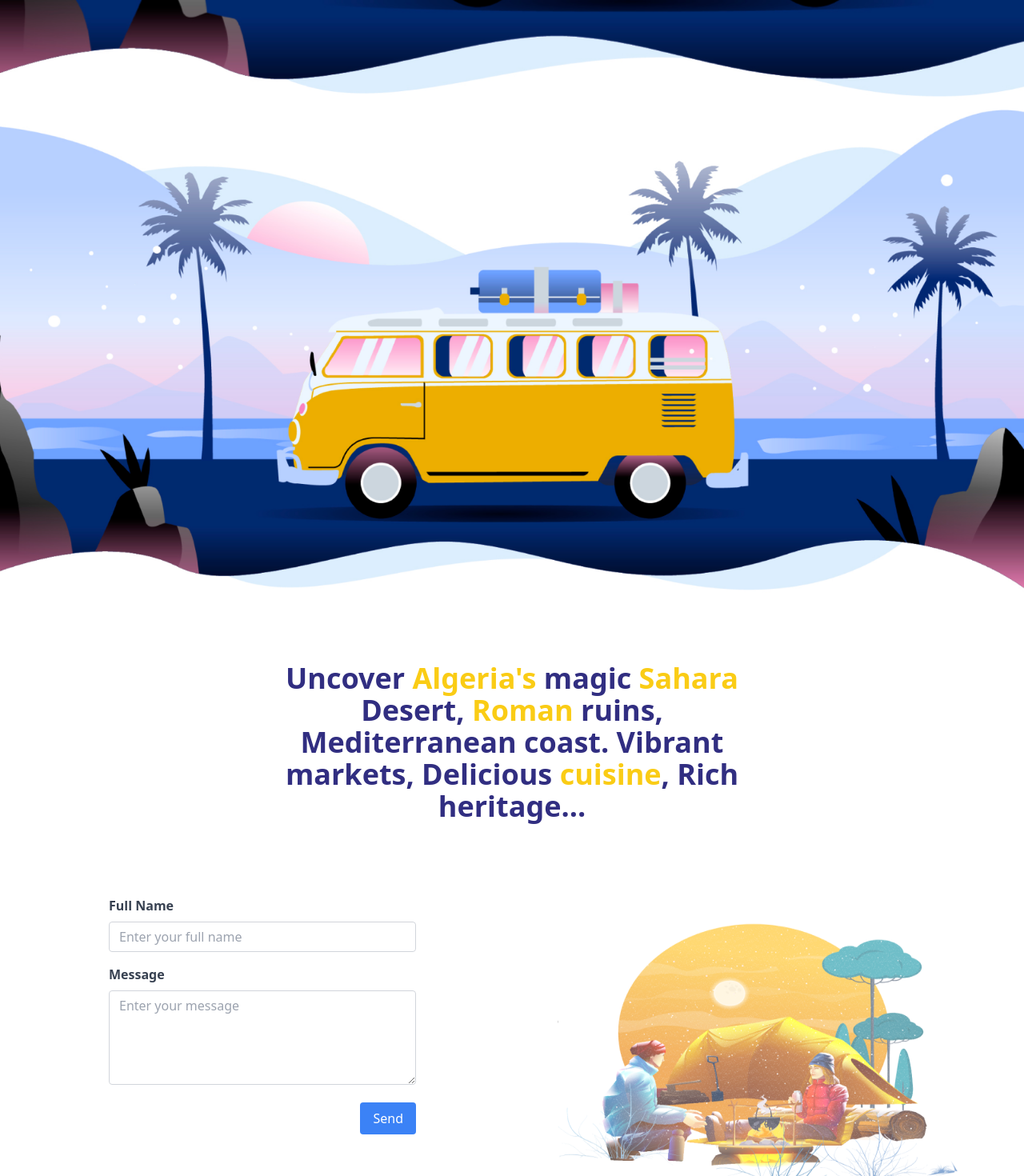
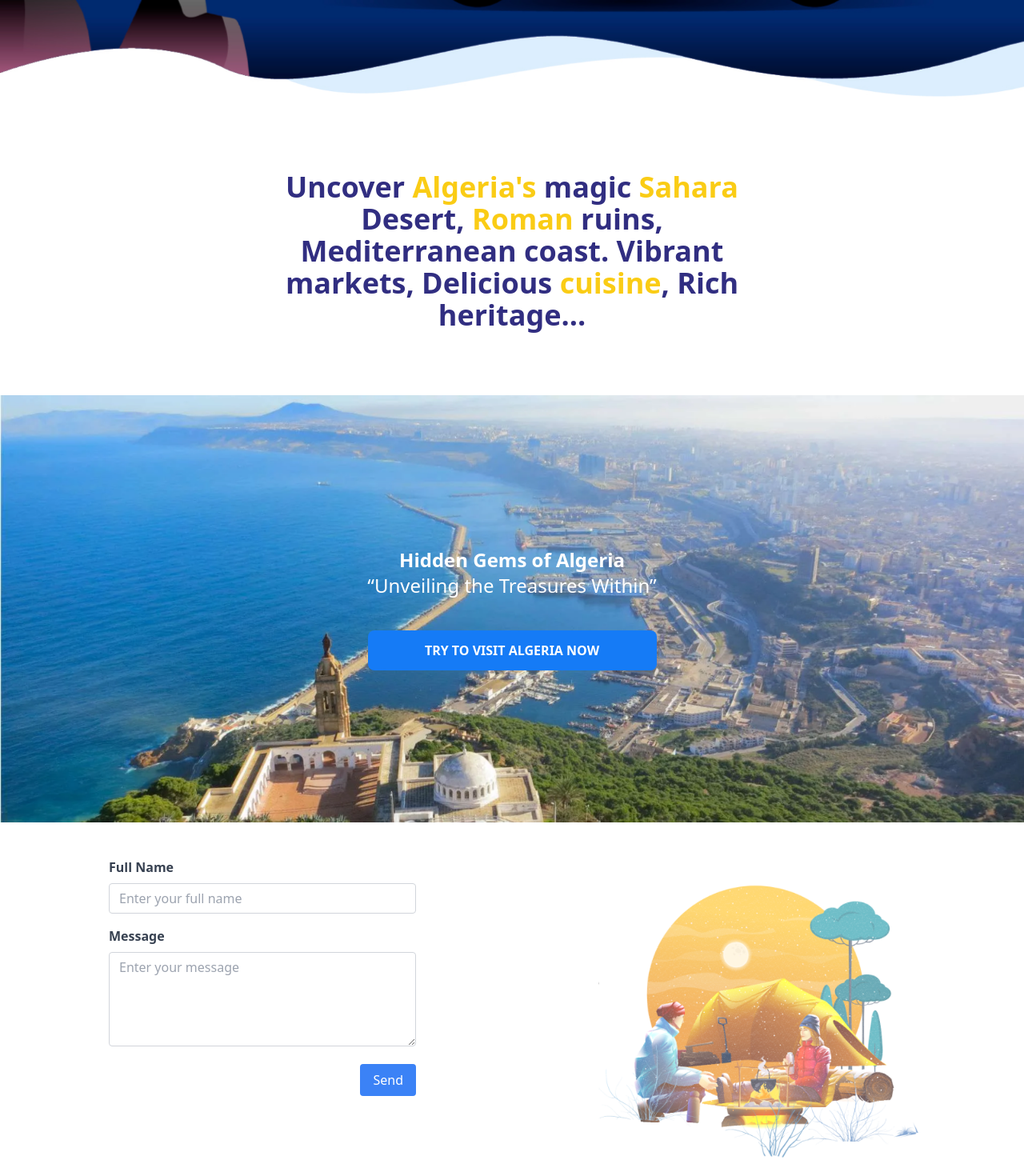
Before and after one commit to Abdousimo/Turismo, a Next.js app: page / in a window 1280 px wide. Shown: the part 860-2330 px from the top of the page at 80% size. Built offline with nearby package versions, Linux system fonts and the light colour scheme.

Commit message:
Some modifications in landing page

```diff
--- a/package.json
+++ b/package.json
@@ -16,6 +16,7 @@
     "postcss": "8.4.23",
     "react": "18.2.0",
     "react-dom": "18.2.0",
+    "swiper": "^9.3.2",
     "tailwindcss": "3.3.2"
   }
 }
--- a/src/components/LandingPage/Contact.jsx
+++ b/src/components/LandingPage/Contact.jsx
@@ -59,7 +59,7 @@ function Contact(props) {
        </form>
             </div>
             <div className='image w-11/12 md:w-1/2 flex items-center justify-center px-6'>
-                 <img src='/image_processing20220123-2187-1ksjorh 2.png' alt='' className='w-[510px] h-[400px]'/>
+                 <img src='/image_processing20220123-2187-1ksjorh 2.png' alt='' className='w-[510px] h-[400px] object-contain'/>
             </div>
     </section>
     );
--- a/src/components/LandingPage/Footer.jsx
+++ b/src/components/LandingPage/Footer.jsx
@@ -8,7 +8,7 @@ function Footer(props) {
                      <img src='/Asset 1 1.png' alt='' className='w-[192px] h-[183px]'/>
                 </div>
                 <div className='w-full md:1/3 flex justify-center items-center'>
-                     <button className='w-11/12 md:w-full h-10 bg-white text-indigo-700 font-bold flex justify-center items-center rounded-lg'>Try to visit algeria now</button>
+                     <button className='w-11/12 md:w-full h-10 bg-white text-indigo-700 hover:bg-indigo-600 hover:text-white font-bold flex justify-center items-center rounded-lg'>Try to visit algeria now</button>
                 </div>
                 <div className='w-full md:1/3 flex flex-col text-white justify-center items-center'>
                       <p>what</p>
--- a/src/components/LandingPage/Header.jsx
+++ b/src/components/LandingPage/Header.jsx
@@ -10,11 +10,11 @@ function Header(props) {
             <Image width={250} height={70} src="/Asset 2 1.png" alt='' className='object-contain'/>
             </div>
             <div className='w-full h-8 flex flex-col justify-center items-center gap-4'>
-                <p className='font-sans text-md'>Be Fearless in The Pursuit Of What Sets Your soul On Fire in ALGERIA</p>
+                <p className='font-sans text-md text-center'>Be Fearless in The Pursuit Of What Sets Your soul On Fire in ALGERIA</p>
                 <p className='text-5xl font-sans z-10'>Let's go for travel</p>
             </div>
             <div id='Hero'  className="w-full h-[770px] z-0 flex justify-center items-start pt-20">
-                <button className='w-[226px] h-[55px] bg-[#FFC100] font-bold text-[#fff] text-xl rounded-2xl'>L'ETS TRAVEL</button>
+                <button className='w-[226px] h-[55px] bg-[#FFC100] hover:bg-yellow-200 font-bold text-[#fff] text-xl rounded-2xl'>L'ETS TRAVEL</button>
             </div>
         </section>
     );
--- a/src/components/LandingPage/ImageSlider.jsx
+++ b/src/components/LandingPage/ImageSlider.jsx
@@ -1,7 +1,11 @@
 import React from 'react';
 import Image from 'next/image';
 import { useState, useEffect } from 'react';
+// Import Swiper React components
+import { Swiper, SwiperSlide } from 'swiper/react';
 
+// Import Swiper styles
+import 'swiper/css';
 const images = [
   '/Back1.png',
   '/Asset 2 1.png',
@@ -17,24 +21,63 @@ const ImageSlider = () => {
     const timeout = setTimeout(() => {
       // Increment the image index
       setCurrentImageIndex((prevIndex) => (prevIndex + 1) % images.length);
-    }, 3000); // Set the timeout duration (e.g., 3 seconds)
+    }, 2000); // Set the timeout duration (e.g., 3 seconds)
 
     return () => clearTimeout(timeout);
   }, [currentImageIndex]);
 
   return (
-    <div className="slider flex overflow-auto mb-8">
-    {images.map((image, index) => (
-      <img
-        key={index}
-        src={image}
-        alt="Slider Image"
-        className='w-full h-auto transition-opacity duration-500'
+  //   <Swiper
+  //   spaceBetween={50}
+  //   slidesPerView={3}
+  //   loop
+  //   autoplay={{
+  //     pauseOnMouseEnter: false,
+  //     disableOnInteraction: false,
+  //     delay: 1000,
+  //     waitForTransition: false
+  //   }}
+  //   onSlideChange={() => console.log('slide change')}
+  //   onSwiper={(swiper) => console.log(swiper)}
+  // >
+  //   <SwiperSlide>
+  //           <img
+  //               id='slide'
+  //               src={images[0]}
+  //               alt="Slider Image"
+  //               className='w-full h-auto transition-transform translate-x-0 ease-in'
+  //            />
+  //         </SwiperSlide>
+  //   <SwiperSlide><img
+  //               id='slide'
+  //               src={images[1]}
+  //               alt="Slider Image"
+  //               className='w-full h-auto transition-transform translate-x-0 ease-in'
+  //            /></SwiperSlide>
+  //   <SwiperSlide><img
+  //               id='slide'
+  //               src={images[2]}
+  //               alt="Slider Image"
+  //               className='w-full h-auto transition-transform translate-x-0 ease-in'
+  //            /></SwiperSlide>
 
-
-      />
-    ))}
-  </div>
+  //   ...
+  // </Swiper>
+   <div  className="slider w-full relative mb-8">
+          <div className='z-0'>
+            <img
+                id='slide'
+                 src={images[2]}
+                 alt="Slider Image"
+               className='w-full h-auto ease-in object-cover'
+             />
+          </div>
+          <div className='w-full flex flex-col justify-center items-center z-10 absolute top-1/2 -translate-y-1/2 text-center'>
+            <h1 className='font-bold text-2xl text-white'>Hidden Gems of Algeria</h1>
+            <h4 className='font-sans text-2xl text-white'>“Unveiling the Treasures Within”</h4>
+            <button className='bg-[#157BF6] hover:bg-blue-500 focus:outline-none focus:bg-blue-600" w-[361px] h-[50px] text-white font-bold font-sans rounded-lg mt-10 px-4 py-2'>TRY TO VISIT ALGERIA NOW</button>
+          </div>
+    </div>
   );
 };
 
--- a/src/pages/index.js
+++ b/src/pages/index.js
@@ -11,8 +11,8 @@ export default function Home() {
   return (
     <main>
       <Header />
+      <Presentation />
       <Slider />
-      <Presentation />
       <Contact />
       <Footer />
     </main>
--- a/src/styles/globals.css
+++ b/src/styles/globals.css
@@ -20,6 +20,8 @@
   background-image: url('../../public/Back1.png');
   background-size: cover;
 }
+
+
 /* body {
   color: rgb(var(--foreground-rgb));
   background: linear-gradient(
```
Also changed, not shown: 1 other file (tests, documents, lock files or other folders).
